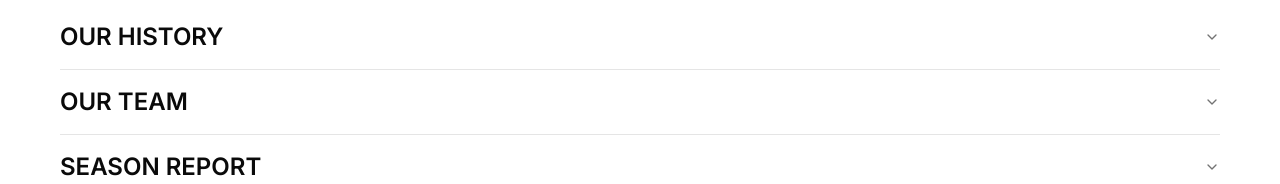
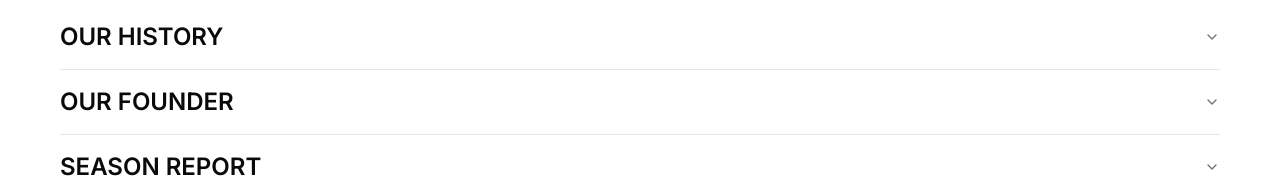
Before and after one commit to dawsonmai/sc-backcountry, a Next.js app: page /about in a window 1280 px wide. Shown: the part 1015-1199 px from the top of the page. Built offline with nearby package versions, Linux system fonts and the light colour scheme; no server answers.

Commit message:
changed title of dropdown

```diff
--- a/src/components/about/DropdownInfo.tsx
+++ b/src/components/about/DropdownInfo.tsx
@@ -37,7 +37,7 @@ const DropdownInfo = () => {
                 </motion.div>
                 <motion.div initial="initial" whileInView="animate" viewport={{ once: true }} variants={fadeInUp}>
                     <AccordionItem value="team">
-                        <AccordionTrigger className="text-lg md:text-xl lg:text-2xl font-semibold uppercase">Our Team</AccordionTrigger>
+                        <AccordionTrigger className="text-lg md:text-xl lg:text-2xl font-semibold uppercase">Our Founder</AccordionTrigger>
                         <AccordionContent className="text-lg">
                             <div className="flex flex-col md:flex-row">
                                 <div className="w-full md:w-1/4 flex flex-col justify-between items-center md:items-start">
```
